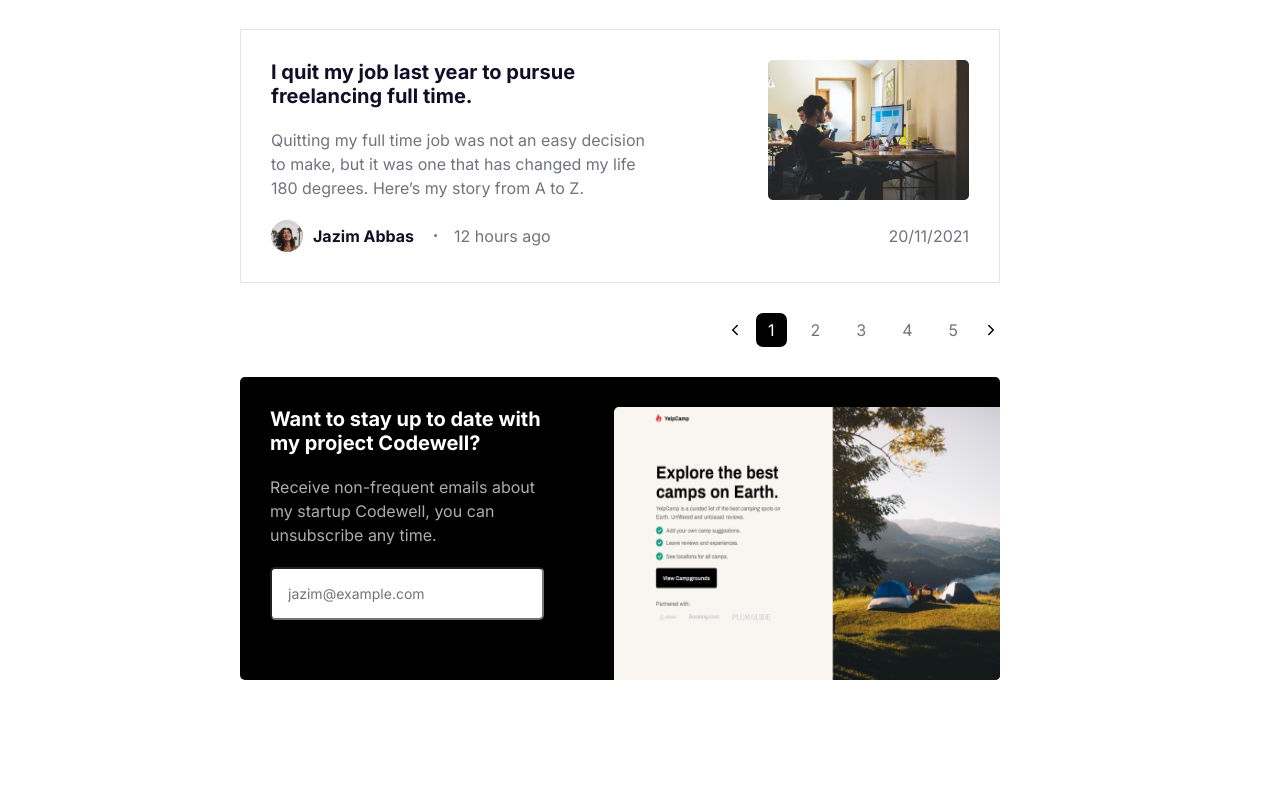
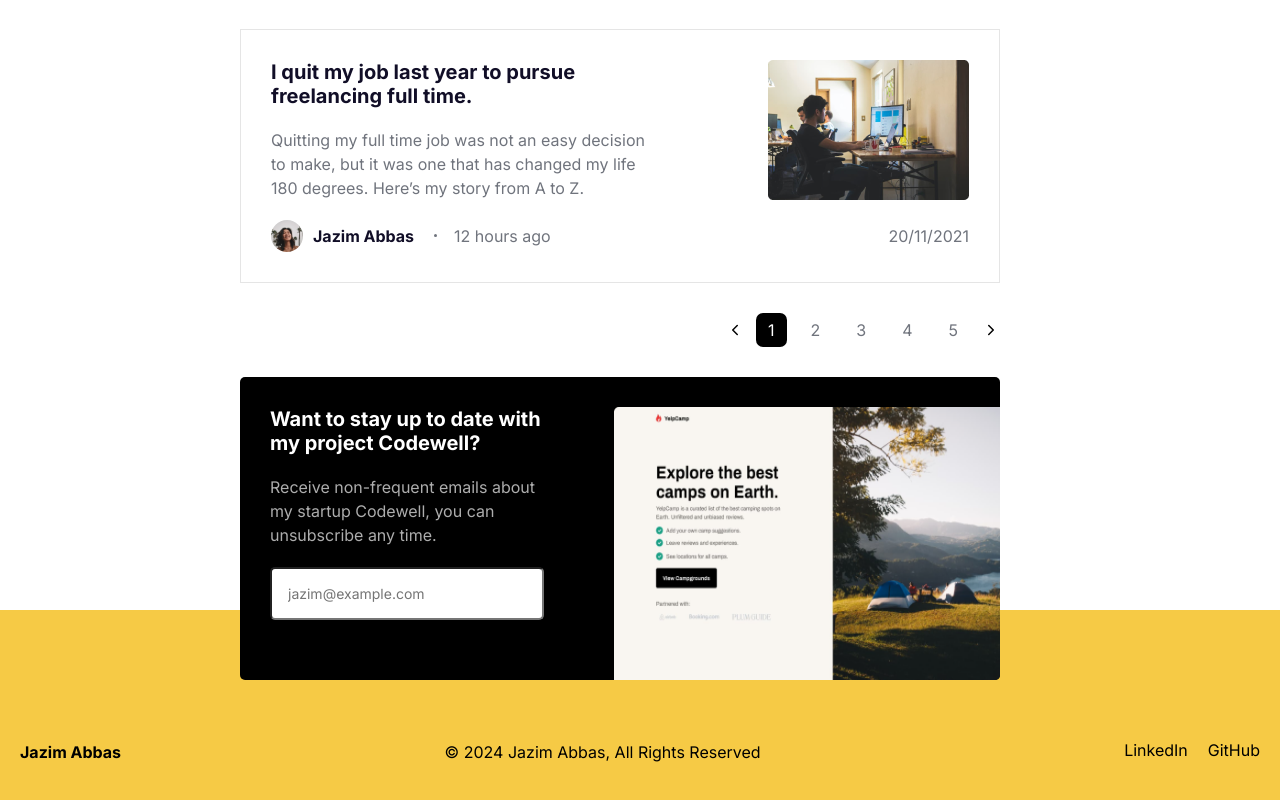
Before and after one commit to jazimabbas/personal-blog-codewell-challenge, a React (Vite) app: page / in a window 1280 px wide. Shown: the part 714-1514 px from the top of the page. Before the commit the page ends 1474 px from the top, so only its background shows below. Built offline with nearby package versions, Linux system fonts and the light colour scheme.

Commit message:
Added Footer

```diff
--- a/src/App.tsx
+++ b/src/App.tsx
@@ -3,9 +3,11 @@ import { LeftAside } from "./components/left-aside";
 import { MainSection } from "./components/main-section";
 import { MaxWidthWrapper } from "./components/max-width";
 import styled from "styled-components";
+import { Footer } from "./components/footer";
 
 export default function App() {
   return (
+    <>
       <MaxWidthWrapper>
         <Navbar />
 
@@ -17,6 +19,8 @@ export default function App() {
           </RightAside>
         </Main>
       </MaxWidthWrapper>
+      <Footer />
+    </>
   );
 }
 
--- /dev/null
+++ b/src/components/footer.tsx
@@ -0,0 +1,55 @@
+import styled from "styled-components";
+import { MaxWidthWrapper } from "./max-width";
+
+export function Footer() {
+  const currentYear = new Date().getFullYear();
+
+  return (
+    <Wrapper>
+      <MaxWidthWrapper>
+        <ContentWrapper>
+          <Brand>Jazim Abbas</Brand>
+          <p>© {currentYear} Jazim Abbas, All Rights Reserved</p>
+          <LinksWrapper>
+            <LinkItem>
+              <Link href="https://www.linkedin.com/in/jazimabbas">LinkedIn</Link>
+            </LinkItem>
+            <LinkItem>
+              <Link href="https://github.com/jazimabbas">GitHub</Link>
+            </LinkItem>
+          </LinksWrapper>
+        </ContentWrapper>
+      </MaxWidthWrapper>
+    </Wrapper>
+  );
+}
+
+const Wrapper = styled.footer`
+  background-color: var(--color-secondary);
+  padding-top: 130px;
+  padding-bottom: 50px;
+  color: #000;
+`;
+
+const ContentWrapper = styled.div`
+  display: flex;
+  justify-content: space-between;
+`;
+
+const Brand = styled.p`
+  font-weight: 700;
+`;
+
+const LinksWrapper = styled.ul`
+  display: flex;
+  gap: 20px;
+`;
+
+const LinkItem = styled.li`
+  list-style: none;
+`;
+
+const Link = styled.a`
+  color: inherit;
+  text-decoration: none;
+`;
--- a/src/components/main-section/newsletter.tsx
+++ b/src/components/main-section/newsletter.tsx
@@ -26,6 +26,7 @@ const Wrapper = styled.div`
   justify-content: space-between;
   gap: 70px;
   padding-top: var(--spacing);
+  margin-bottom: -150px;
 `;
 
 const ContentWrapper = styled.div`
```
Lines whose indentation alone changed are shown as unchanged.
